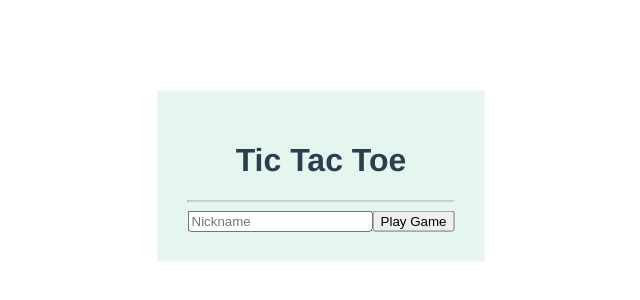
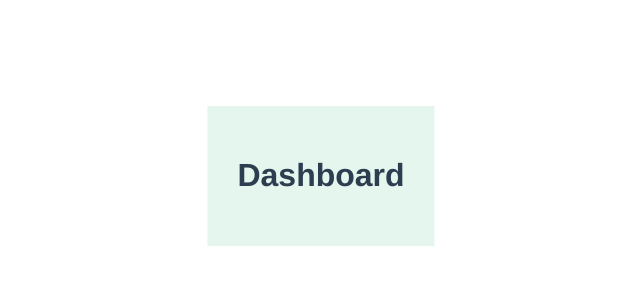
Before and after one commit to abudiar/tic-tac-toe, a Vue app in the folder client/: page /dashboard in a window 1280 px wide. Shown: the part 224-524 px from the top of the page, without its empty margins (319-959 px from the left). Built offline with nearby package versions, Linux system fonts and the light colour scheme.

Commit message:
validation nickname

```diff
--- a/client/package.json
+++ b/client/package.json
@@ -9,6 +9,7 @@
   },
   "dependencies": {
     "core-js": "^3.6.4",
+    "sweetalert2": "^9.10.12",
     "vue": "^2.6.11",
     "vue-router": "^3.1.6",
     "vuex": "^3.1.3"
--- a/client/src/App.vue
+++ b/client/src/App.vue
@@ -5,16 +5,16 @@
       <router-link to="/">Home</router-link> |
       <router-link to="/about">About</router-link>
     </div>
+    <Dashboard></Dashboard>
+    -->
     <router-view/>
-    -->
-    <Dashboard></Dashboard>
   </div>
 </template>
 <script>
-import Dashboard from './views/Dashboard'
+// import Dashboard from './views/Dashboard'
 export default {
   components: {
-    Dashboard
+    // Dashboard
   }
 }
 </script>
--- a/client/src/main.js
+++ b/client/src/main.js
@@ -2,6 +2,7 @@ import Vue from 'vue'
 import App from './App.vue'
 import router from './router'
 import store from './store'
+
 
 Vue.config.productionTip = false
 
--- a/client/src/router/index.js
+++ b/client/src/router/index.js
@@ -11,12 +11,12 @@ Vue.use(VueRouter)
     component: Home
   },
   {
-    path: '/about',
-    name: 'About',
+    path: '/dashboard',
+    name: 'Dashboard',
     // route level code-splitting
     // this generates a separate chunk (about.[hash].js) for this route
     // which is lazy-loaded when the route is visited.
-    component: () => import(/* webpackChunkName: "about" */ '../views/About.vue')
+    component: () => import(/* webpackChunkName: "about" */ '../views/Dashboard.vue')
   }
 ]
 
--- a/client/src/store/index.js
+++ b/client/src/store/index.js
@@ -5,10 +5,15 @@ Vue.use(Vuex)
 
 export default new Vuex.Store({
   state: {
+    nickname: ''
   },
   mutations: {
+    SET_NICKNAME(state, n) {
+      state.nickname = n;
+    }
   },
   actions: {
+
   },
   modules: {
   }
--- a/client/src/views/Dashboard.vue
+++ b/client/src/views/Dashboard.vue
@@ -1,12 +1,7 @@
 <template>
     <div>
         <div class="boxs">
-            <h1>Tic Tac Toe</h1>
-            <hr>
-            <form >
-                <input class="btn btn-primary" type="text" placeholder="Nickname">
-                <button type="submit" class="btn btn-primary">Play Game</button>
-            </form>
+            <h1>Dashboard</h1>
         </div>
     </div>
 </template>
--- a/client/src/views/Home.vue
+++ b/client/src/views/Home.vue
@@ -1,18 +1,56 @@
 <template>
-  <div class="home">
-    <img alt="Vue logo" src="../assets/logo.png">
-    <HelloWorld msg="Welcome to Your Vue.js App"/>
-  </div>
+    <div>
+        <div class="boxs">
+            <h1>Tic Tac Toe</h1>
+            <hr>
+            <form>
+                <input class="btn btn-primary" type="text" placeholder="Nickname" v-model="inputNickname">
+                <button type="submit" class="btn btn-primary" @click.prevent="toDashboard">Play Game</button>
+            </form>
+        </div>
+    </div>
 </template>
-
 <script>
-// @ is an alias to /src
-import HelloWorld from '@/components/HelloWorld.vue'
-
+import Swal from 'sweetalert2'
 export default {
-  name: 'Home',
-  components: {
-    HelloWorld
-  }
+    name: 'Home',
+    data () {
+        return {
+            inputNickname: ''
+        }
+    },
+    methods: {
+      toDashboard() {
+        if(this.inputNickname === '') {
+          Swal.fire(
+            'Warning!',
+            'Nickname cannot be empty!',
+            'error'
+          );
+        } else if (this.inputNickname.length > 15) {
+          Swal.fire(
+            'Warning!',
+            'Nickname must be a maximum of 15 characters!',
+            'error'
+          );
+        } else {
+          this.$store.commit('SET_NICKNAME', this.inputNickname);
+          this.inputNickname = '';
+          this.$router.push('/dashboard');
+        }
+      }
+    },
 }
 </script>
+
+<style>
+    .boxs {
+        background-color: #cbecdd7d;
+        padding: 30px;
+        top: 50%;
+        left: 50%;
+        transform: translate(-50%,-50%);
+        box-sizing: border-box;
+        position: absolute;
+    }
+</style>
```
Also changed, not shown: 1 other file (tests, documents, lock files or other folders).
